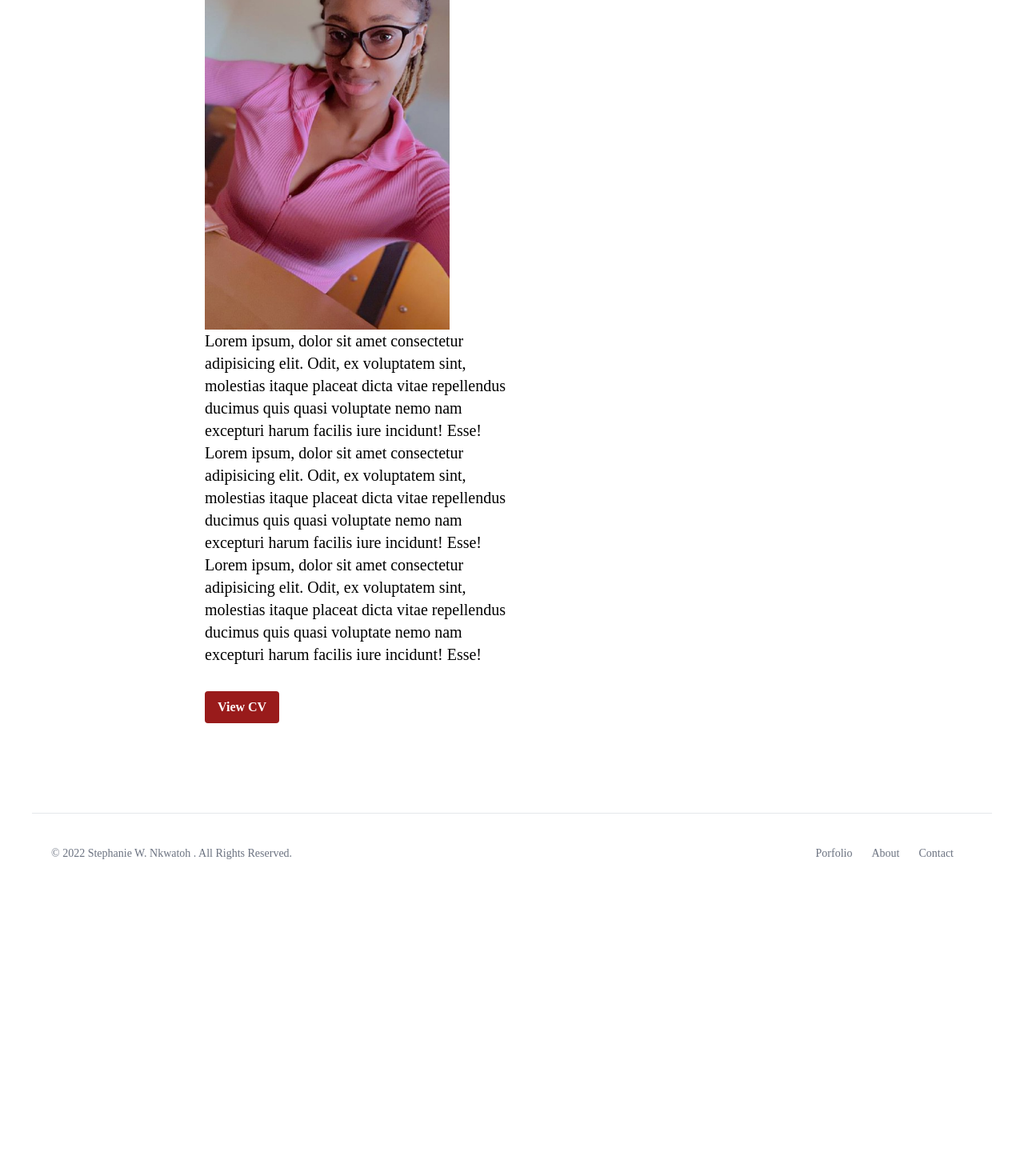
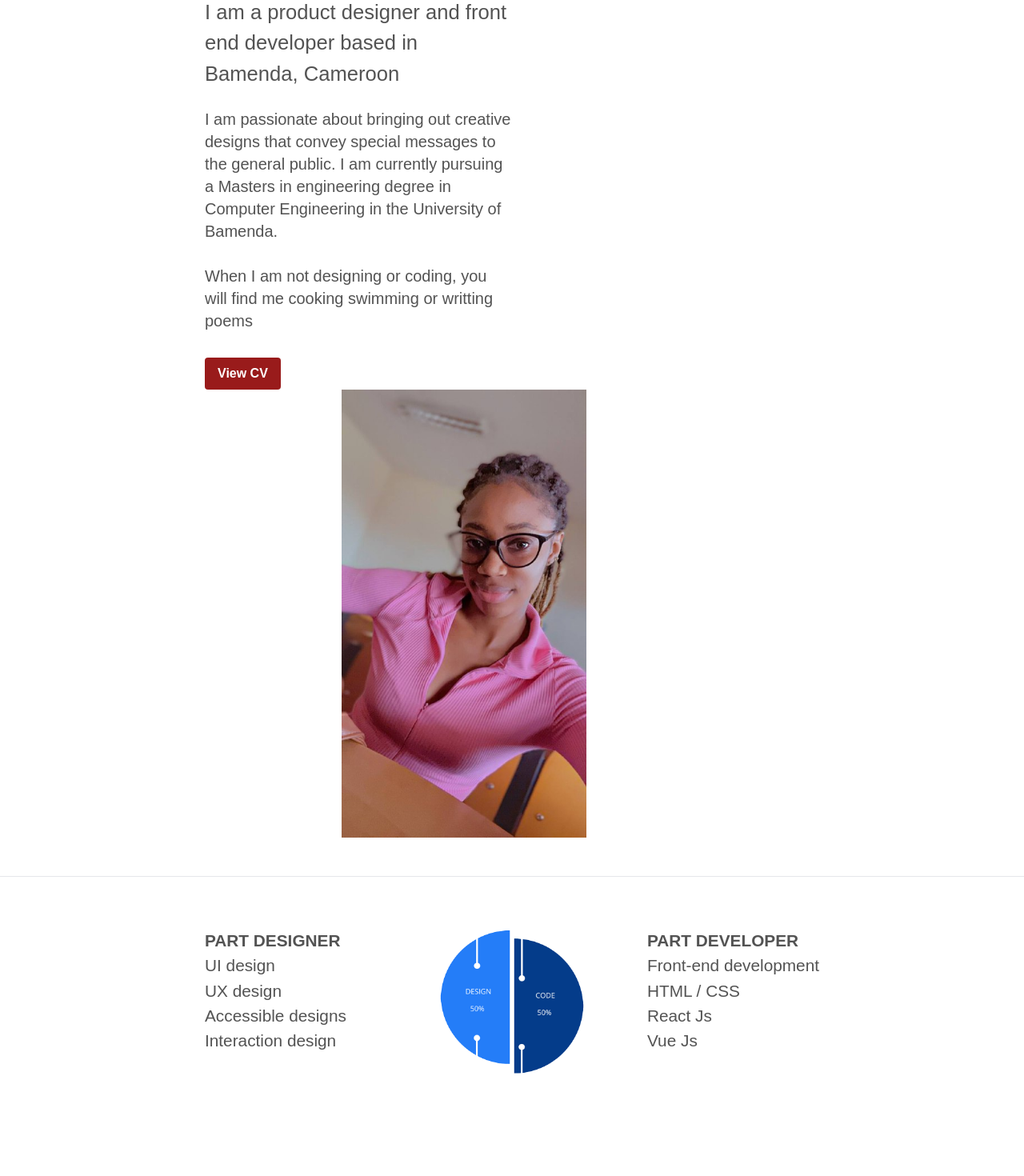
Before and after one commit to steph237/portfolio, a React (Create React App) app: page /About in a window 1280 px wide. Shown: the part 260-1730 px from the top of the page at 80% size. Before the commit the page ends 1425 px from the top, so only its background shows below. Built offline with nearby package versions, Linux system fonts and the light colour scheme.

Commit message:
aadjusted the about page

```diff
--- a/src/index.css
+++ b/src/index.css
@@ -4,13 +4,9 @@
 @import url("https://fonts.googleapis.com/css?family=Roboto+Slab:100,300,400,700");
 @import url("https://fonts.googleapis.com/css?family=Raleway:300,300i,400,400i,500,500i,600,600i,700,700i,800,800i,900,900i");
 
-:root {
-  --font-roboto: "Roboto Slab", serif;
-  --font-raleway: "Raleway", sans-serif;
-}
-
 body {
-  font-family: var(--font-roboto);
+  font-family: Arial, Helvetica, sans-serif;
+  color: rgb(83, 83, 83);
 }
 .main-container {
 }
--- a/src/pages/About/About.jsx
+++ b/src/pages/About/About.jsx
@@ -1,27 +1,30 @@
 import React from "react";
 import Stephy from "../../stephy.jpeg";
+import Pie from "../../pie.png";
 import "./about.css";
 
 const About = () => {
   return (
     <div className="about">
-      <div>
+      <div className="about-content flex space-x-10">
+        <div className="about-info ">
+          <h1>About </h1>
+          <h2>
             {" "}
-        <img src={Stephy} alt="background" />
-      </div>
-      <div className="about-info ">
+            I am a product designer and front end developer based in Bamenda,
+            Cameroon{" "}
+          </h2>
+          <br />
           <p className="text-xl inline">
             {" "}
-          Lorem ipsum, dolor sit amet consectetur adipisicing elit. Odit, ex
-          voluptatem sint, molestias itaque placeat dicta vitae repellendus
-          ducimus quis quasi voluptate nemo nam excepturi harum facilis iure
-          incidunt! Esse! Lorem ipsum, dolor sit amet consectetur adipisicing
-          elit. Odit, ex voluptatem sint, molestias itaque placeat dicta vitae
-          repellendus ducimus quis quasi voluptate nemo nam excepturi harum
-          facilis iure incidunt! Esse! Lorem ipsum, dolor sit amet consectetur
-          adipisicing elit. Odit, ex voluptatem sint, molestias itaque placeat
-          dicta vitae repellendus ducimus quis quasi voluptate nemo nam
-          excepturi harum facilis iure incidunt! Esse!
+            I am passionate about bringing out creative designs that convey
+            special messages to the general public. I am currently pursuing a
+            Masters in engineering degree in Computer Engineering in the
+            University of Bamenda.
+            <br />
+            <br />
+            When I am not designing or coding, you will find me cooking swimming
+            or writting poems
           </p>
           <div>
             {" "}
@@ -30,6 +33,36 @@ const About = () => {
             </button>
           </div>
         </div>
+        <div>
+          {" "}
+          <img className="image" src={Stephy} alt="background" />
+        </div>
+      </div>
+      <hr size="20" align="center" />
+      <div className="data-pie ">
+        <div className="part-designer">
+          <h3>Part designer</h3>
+          <ul>
+            <li>UI design </li>
+            <li>UX design</li>
+            <li>Accessible designs</li>
+            <li>Interaction design</li>
+          </ul>
+        </div>
+        <div className="piechart">
+          {" "}
+          <img src={Pie} alt="background" />
+        </div>
+        <div className="part-developer">
+          <h3>Part developer</h3>
+          <ul>
+            <li>Front-end development</li>
+            <li>HTML / CSS</li>
+            <li>React Js</li>
+            <li>Vue Js</li>
+          </ul>
+        </div>
+      </div>
     </div>
   );
 };
--- a/src/pages/About/about.css
+++ b/src/pages/About/about.css
@@ -1,17 +1,56 @@
 .about {
+  padding-top: 3rem;
+  padding-bottom: 4rem;
+  margin: auto;
+}
+.about-content {
   display: flex;
-  width: 60%;
   padding-top: 3rem;
   padding-bottom: 3rem;
   margin: auto;
   justify-content: flex-start;
-
   flex-wrap: wrap;
+  width: 60%;
 }
 .about-info {
   width: 50%;
   display: block;
 }
-img {
+img.image {
   width: 70%;
+  margin-left: auto;
 }
+h1 {
+  font-weight: bold;
+  font-size: 4rem;
+  color: #69263c;
+}
+h2 {
+  font-size: 1.6rem;
+}
+
+.data-pie {
+  padding-top: 4rem;
+  padding-bottom: 3rem;
+  display: flex;
+  width: 60%;
+  margin: auto;
+  position: relative;
+  justify-content: space-between;
+}
+.part-designer,
+.part-developer {
+  font-size: 1.3em;
+}
+h3 {
+  font-weight: bold;
+}
+.piechart {
+  flex-grow: 0;
+  flex-shrink: 0;
+  position: absolute;
+  margin-top: -3%;
+  left: 50%;
+  transform: translate(-50%, -8%);
+  z-index: -1;
+}
```
Also changed, not shown: src/pie.png (added). Lines whose indentation alone changed are shown as unchanged.
